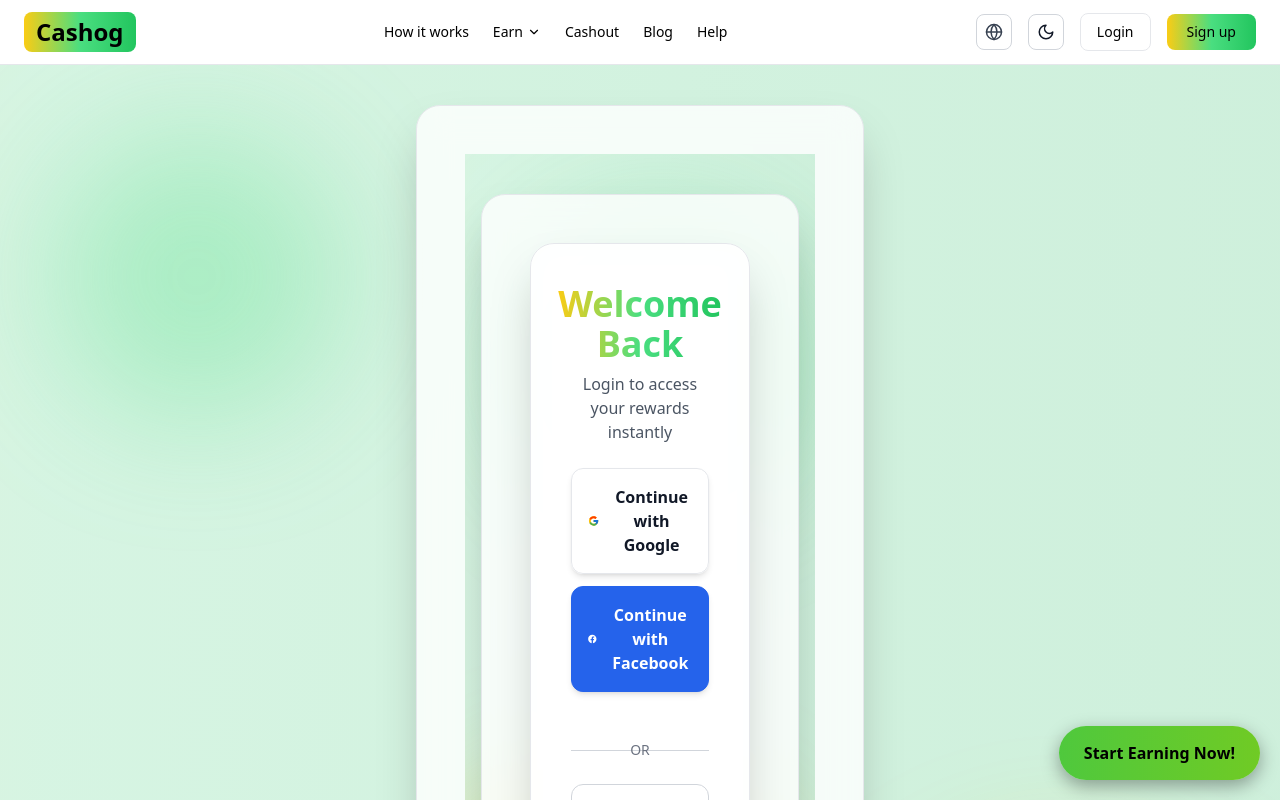
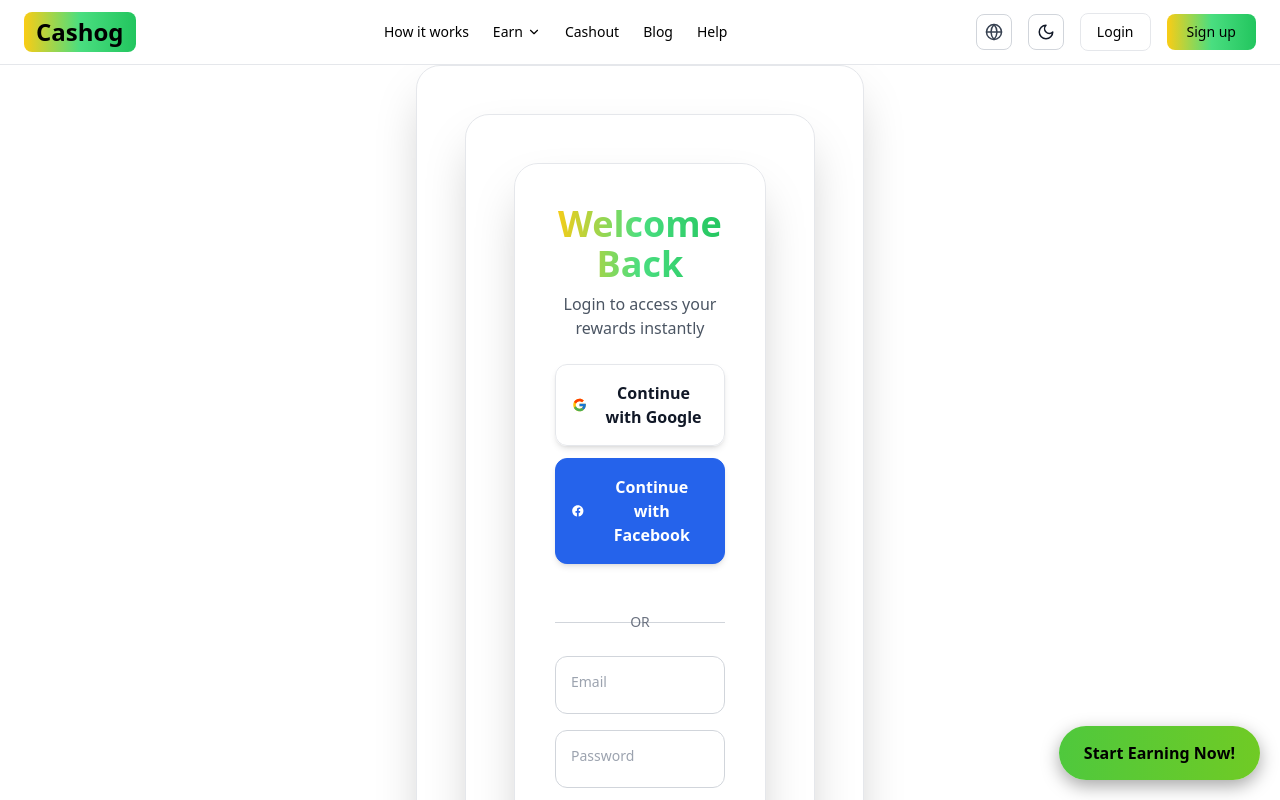
Before and after one commit to tool63/cashin, a Next.js app: page /login in a window 1280 px wide. Shown: the top 800 px of the page. Built offline with nearby package versions, Linux system fonts and the light colour scheme.

Commit message:
Update layout.tsx

```diff
--- a/app/(auth)/layout.tsx
+++ b/app/(auth)/layout.tsx
@@ -1,7 +1,6 @@
 "use client";
 
 import React, { ReactNode } from "react";
-import { ThemeProvider } from "next-themes";
 import { motion } from "framer-motion";
 
 interface AuthLayoutProps {
@@ -10,28 +9,13 @@ interface AuthLayoutProps {
 
 export default function AuthLayout({ children }: AuthLayoutProps) {
   return (
-    <ThemeProvider attribute="class" defaultTheme="system">
-
-      {/* Page Wrapper */}
-      <div className="min-h-screen bg-gray-50 dark:bg-[#070A14] relative overflow-x-hidden">
-
-        {/* Animated Background */}
-        <div className="absolute inset-0 animate-gradient bg-gradient-to-r from-yellow-400 via-green-400 to-green-500 opacity-20 dark:opacity-10"></div>
-        <div className="absolute w-72 h-72 bg-green-400/30 rounded-full blur-3xl animate-float top-20 left-10"></div>
-        <div className="absolute w-96 h-96 bg-yellow-400/30 rounded-full blur-3xl animate-float animation-delay-2000 bottom-10 right-10"></div>
-
-        {/* Content Container */}
-        <div className="relative z-10 px-4 py-10">
-          <motion.div
-            initial={{ opacity: 0, y: 30 }}
-            animate={{ opacity: 1, y: 0 }}
-            transition={{ duration: 0.5 }}
-            className="w-full max-w-md mx-auto bg-white/80 dark:bg-[#0B0E1A]/80 backdrop-blur-lg border border-gray-200 dark:border-gray-700 rounded-3xl shadow-2xl p-6 sm:p-12"
-          >
-            {children}
-          </motion.div>
-        </div>
-      </div>
-    </ThemeProvider>
+    <motion.div
+      initial={{ opacity: 0, scale: 0.95 }}
+      animate={{ opacity: 1, scale: 1 }}
+      transition={{ duration: 0.3 }}
+      className="w-full max-w-md mx-auto bg-white dark:bg-[#0B0E1A] border border-gray-200 dark:border-gray-700 rounded-3xl shadow-2xl p-6 sm:p-12"
+    >
+      {children}
+    </motion.div>
   );
 }
```
